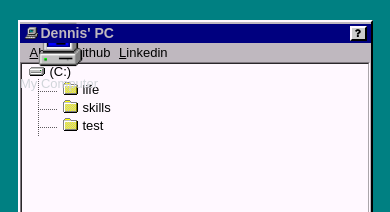
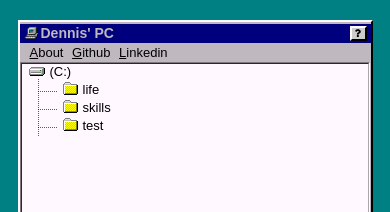
Before and after one commit to dennisXZX/dennisxzx.github.io, a Jekyll site: the page built from index.html, in a window 390 px wide. Shown: the top 212 px of the page. Built offline with Jekyll 4.4.1, drawn with Linux system fonts in a browser that asks for light colours.

Commit message:
fixed responsive issue

```diff
--- a/_sass/_main.scss
+++ b/_sass/_main.scss
@@ -349,6 +349,7 @@ desktop shortcuts
 */
 
 .my-pc {
+  display: none;
   position: absolute;
   top: 20px;
   left: 35px;
@@ -428,6 +429,7 @@ task bar
 copy right issue text
 */
 .copy-right-issue {
+  z-index: -1;
   cursor: default;
   color: #dadada;
   position: absolute;
@@ -462,6 +464,9 @@ blue screen
   animation: zoomIn .2s; /* IE 10+, Fx 29+ */
 }
 
+/*
+CSS styling for responsive design
+*/
 @media only screen and (max-width: 900px) {
   .content {
     width: 90%;
@@ -556,6 +561,12 @@ blue screen
   }
 }
 
+@media only screen and (min-width: 1250px) {
+  .my-pc {
+    display: block;
+  }
+}
+
 ::-webkit-scrollbar {
   width: 16px;
 }
```
